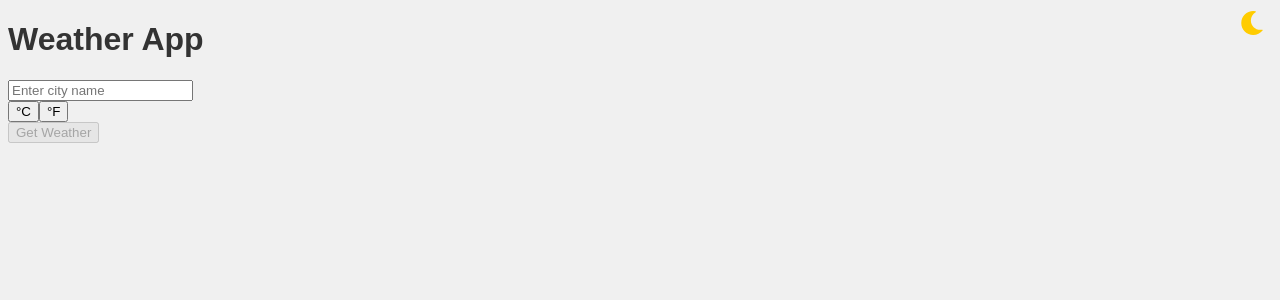
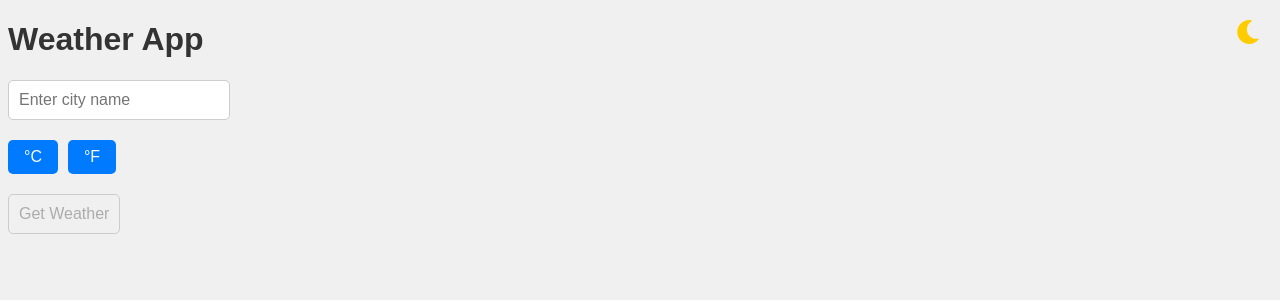
Before and after one commit to LuciaSheel/weather-app, a React (Vite) app: page / in a window 1280 px wide. Shown: the top 300 px of the page. Built offline with nearby package versions, Linux system fonts and the light colour scheme.

Commit message:
add: enhance global styles for search bar and unit toggle components

```diff
--- a/src/styles/global.css
+++ b/src/styles/global.css
@@ -4,6 +4,78 @@
   background-color: #f0f0f0;
   color: #333;
   transition: background 0.3s, color 0.3s;
+}
+
+input,
+button {
+  font-size: 1rem;
+  padding: 10px;
+  border-radius: 5px;
+  border: 1px solid #ccc;
+  transition: all 0.3s ease;
+}
+
+input[type="text"] {
+  width: 200px;
+  margin-right: 10px; /* Space between search input and button */
+}
+
+/* Search bar */
+.search-bar {
+  display: flex;
+  align-items: center;
+  margin-top: 20px;
+  gap: 10px;
+}
+
+.search-bar input[type="text"] {
+  width: 200px;
+  padding: 10px;
+  font-size: 1rem;
+  border-radius: 5px;
+  border: 1px solid #ccc;
+}
+
+.search-bar button {
+  background-color: #ffcc00;
+  color: white;
+  border: none;
+  cursor: pointer;
+  font-size: 1rem;
+  padding: 10px 20px;
+  border-radius: 5px;
+}
+
+.search-bar button:hover {
+  background-color: #e6b800;
+}
+
+/* Unit toggle */
+.unit-toggle {
+  display: flex;
+  align-items: center;
+  margin-top: 20px;
+  margin-bottom: 20px;
+  gap: 10px;
+}
+
+.unit-toggle label {
+  font-size: 1rem;
+  color: #333;
+}
+
+.unit-toggle button {
+  background-color: #007bff;
+  color: white;
+  border: none;
+  cursor: pointer;
+  font-size: 1rem;
+  padding: 8px 16px;
+  border-radius: 5px;
+}
+
+.unit-toggle button:hover {
+  background-color: #0056b3;
 }
 
 /* Dark mode styles */
@@ -65,3 +137,10 @@
 .forecast-details p {
   margin: 5px 0;
 }
+
+.error-message {
+  color: red;
+  font-size: 0.9rem;
+  margin-top: 5px;
+  font-weight: bold;
+}
```
